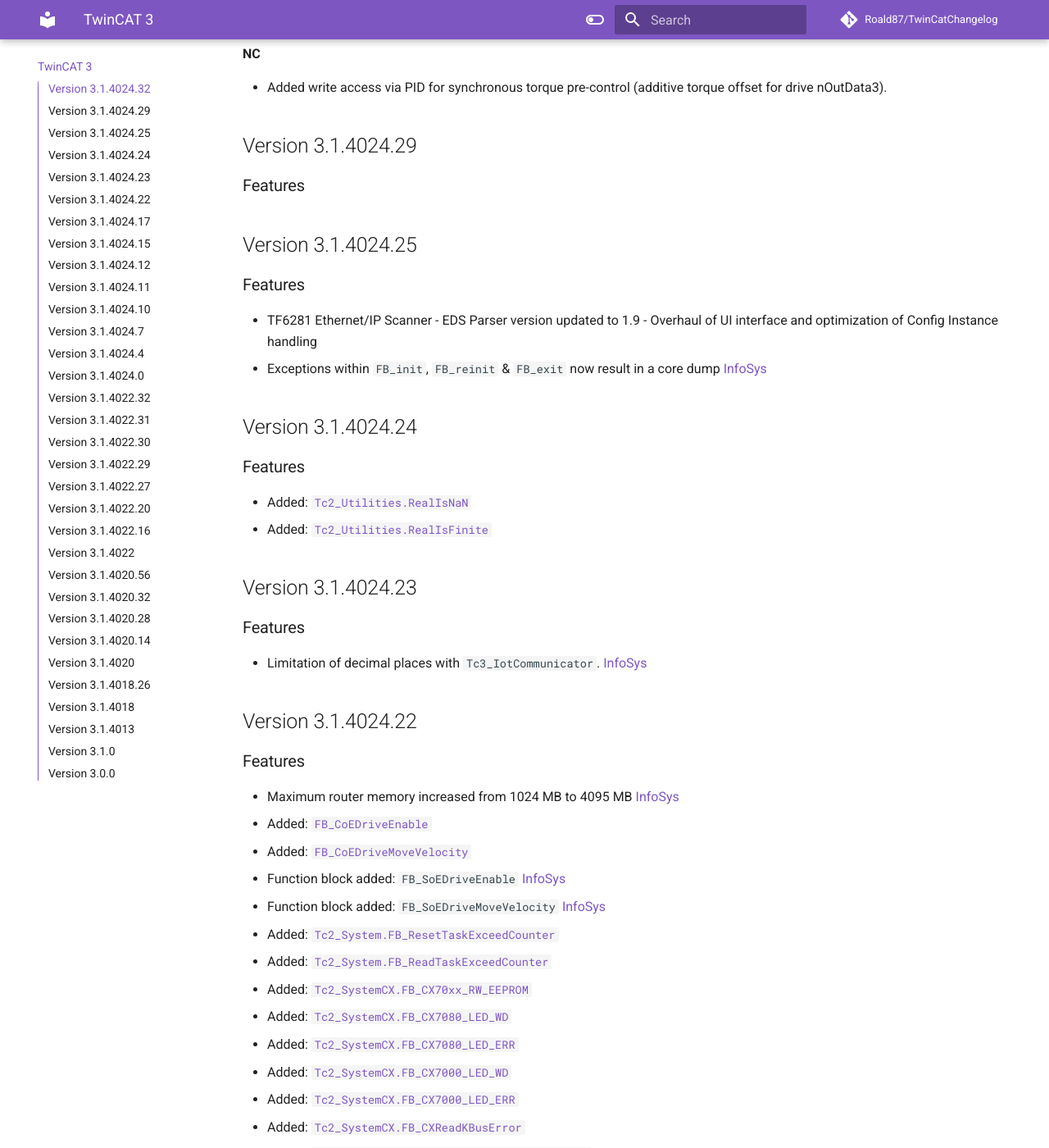
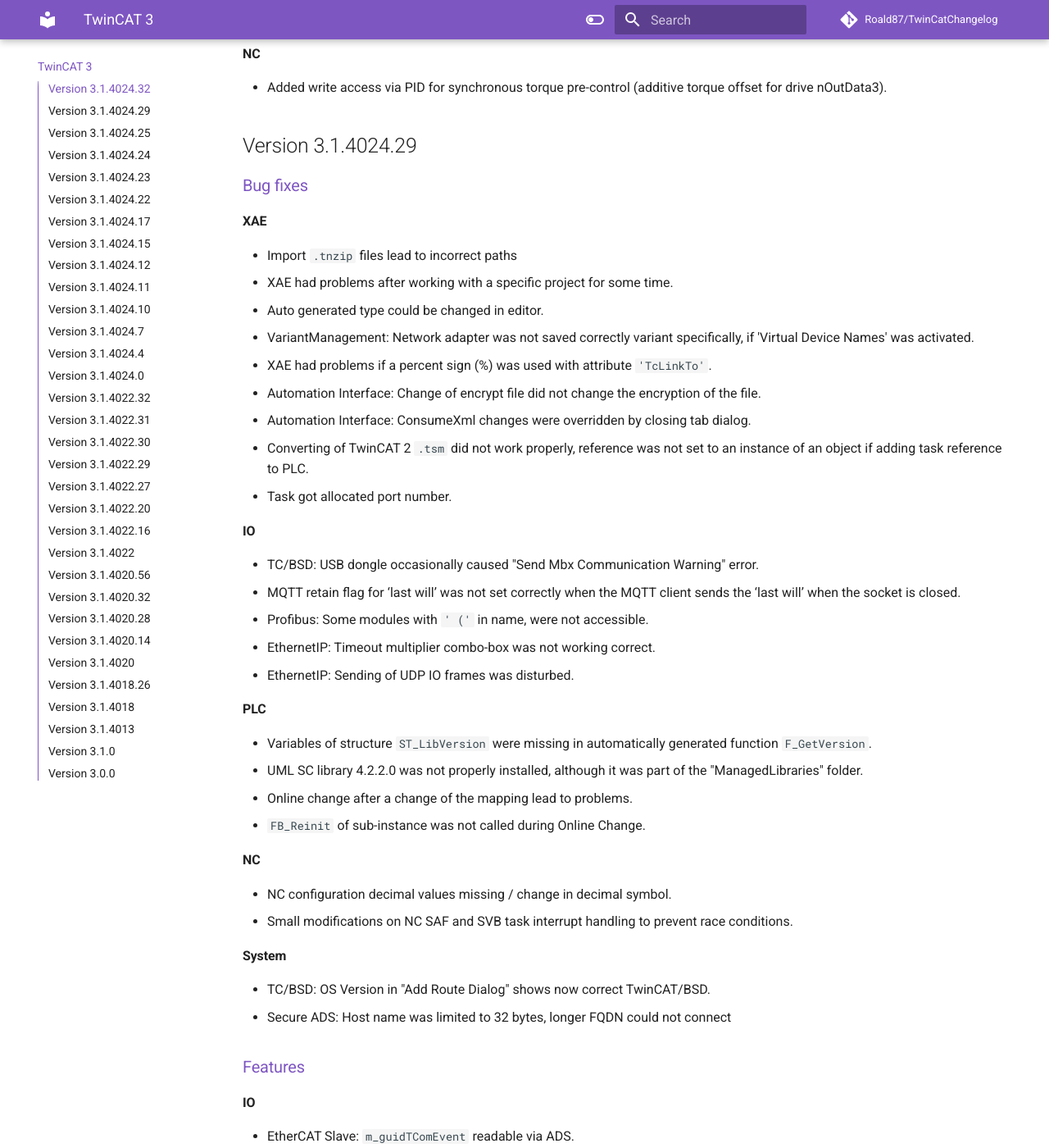
Before and after one commit to Roald87/TwinCatChangelog, an MkDocs documentation site: the page built from docs/tc3.md, in a window 1280 px wide and 1400 px high, scrolled down 3512 px. Shown: the whole window at 82% size. Built offline with MkDocs 1.6.1 and Material for MkDocs 9.7.7, drawn with Linux system fonts in a browser that asks for light colours; comment, search, counter and statistics services are not loaded; some of the changed text lies outside the part shown.

Commit message:
4024.25 changes (#54)
* add 4024.29 changes

```diff
--- a/docs/tc3.md
+++ b/docs/tc3.md
@@ -105,7 +105,59 @@
 
 ## Version 3.1.4024.29
 
-### Features
+### [Bug fixes](https://github.com/Roald87/TwinCatChangelog/files/9206317/Changelist_4024.25_to_4024.29.pdf)
+
+#### XAE
+
+-   Import `.tnzip` files lead to incorrect paths
+-   XAE had problems after working with a specific project for some time.
+-   Auto generated type could be changed in editor.
+-   VariantManagement: Network adapter was not saved correctly variant specifically, if 'Virtual Device Names' was activated.
+-   XAE had problems if a percent sign (%) was used with attribute `'TcLinkTo'`.
+-   Automation Interface: Change of encrypt file did not change the encryption of the file.
+-   Automation Interface: ConsumeXml changes were overridden by closing tab dialog.
+-   Converting of TwinCAT 2 `.tsm` did not work properly, reference was not set to an instance of an object if adding task reference to PLC.
+-   Task got allocated port number.
+
+#### IO
+
+-   TC/BSD: USB dongle occasionally caused "Send Mbx Communication Warning" error.
+-   MQTT retain flag for ‘last will’ was not set correctly when the MQTT client sends the ‘last will’ when the socket is closed.
+-   Profibus: Some modules with `' ('` in name, were not accessible.
+-   EthernetIP: Timeout multiplier combo-box was not working correct.
+-   EthernetIP: Sending of UDP IO frames was disturbed.
+
+#### PLC
+
+-   Variables of structure `ST_LibVersion` were missing in automatically generated
+    function `F_GetVersion`.
+-   UML SC library 4.2.2.0 was not properly installed, although it was part of the "ManagedLibraries" folder.
+-   Online change after a change of the mapping lead to problems.
+-   `FB_Reinit` of sub-instance was not called during Online Change.
+
+#### NC
+
+-   NC configuration decimal values missing / change in decimal symbol.
+-   Small modifications on NC SAF and SVB task interrupt handling to prevent race
+    conditions.
+
+#### System
+
+-   TC/BSD: OS Version in "Add Route Dialog" shows now correct TwinCAT/BSD.
+-   Secure ADS: Host name was limited to 32 bytes, longer FQDN could not connect
+
+### [Features](https://github.com/Roald87/TwinCatChangelog/files/9206317/Changelist_4024.25_to_4024.29.pdf)
+
+#### IO
+
+-   EtherCAT Slave: `m_guidTComEvent` readable via ADS.
+-   Object name is used for EtherCAT emergency messages.
+-   System Manager checks now if the same NIC is used for standard EtherCAT and for Redundancy.
+-   Support implemented for disabling sending of cyclic EtherCAT frames, that only have commands directed to disabled slaves.
+
+#### NC
+
+-   "add to scope" functionality for NC axis.
 
 ## Version 3.1.4024.25
 
```
Also changed, not shown: 1 other file.
